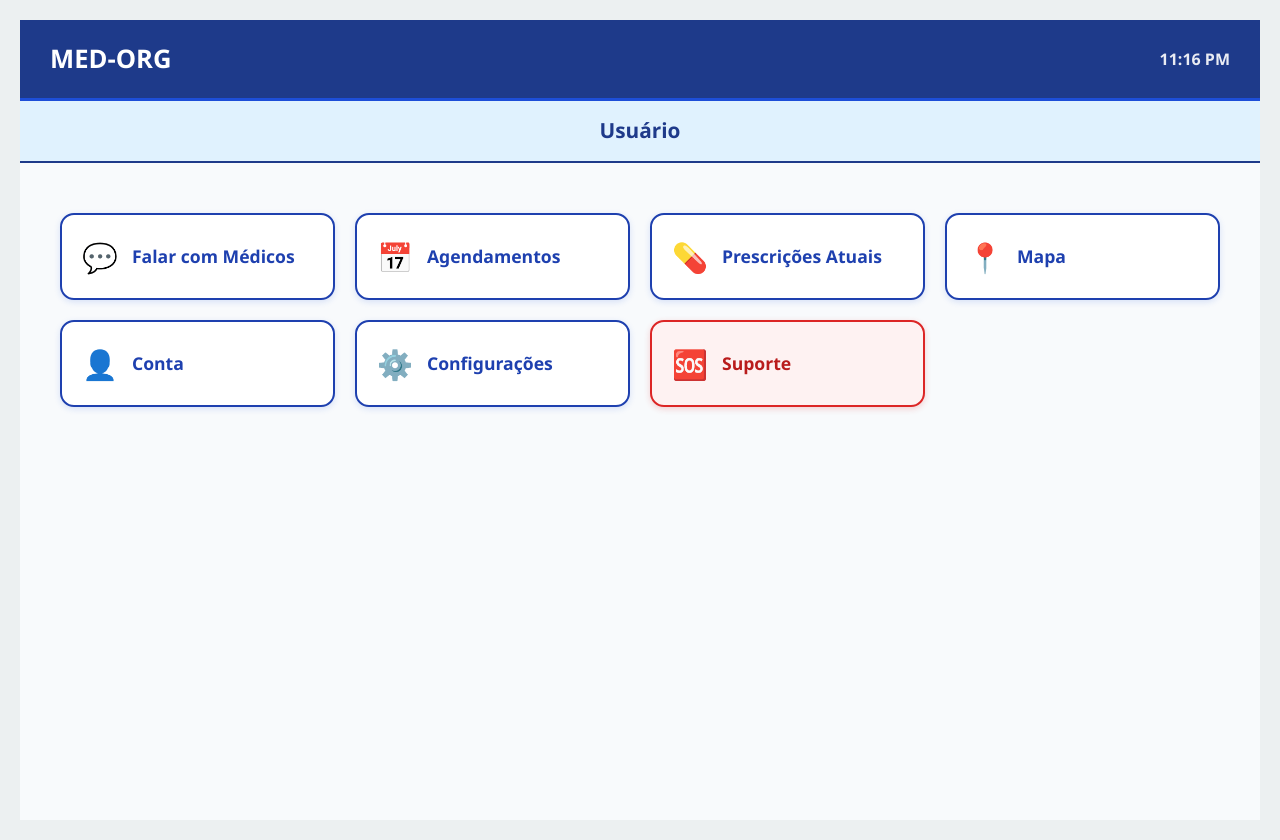
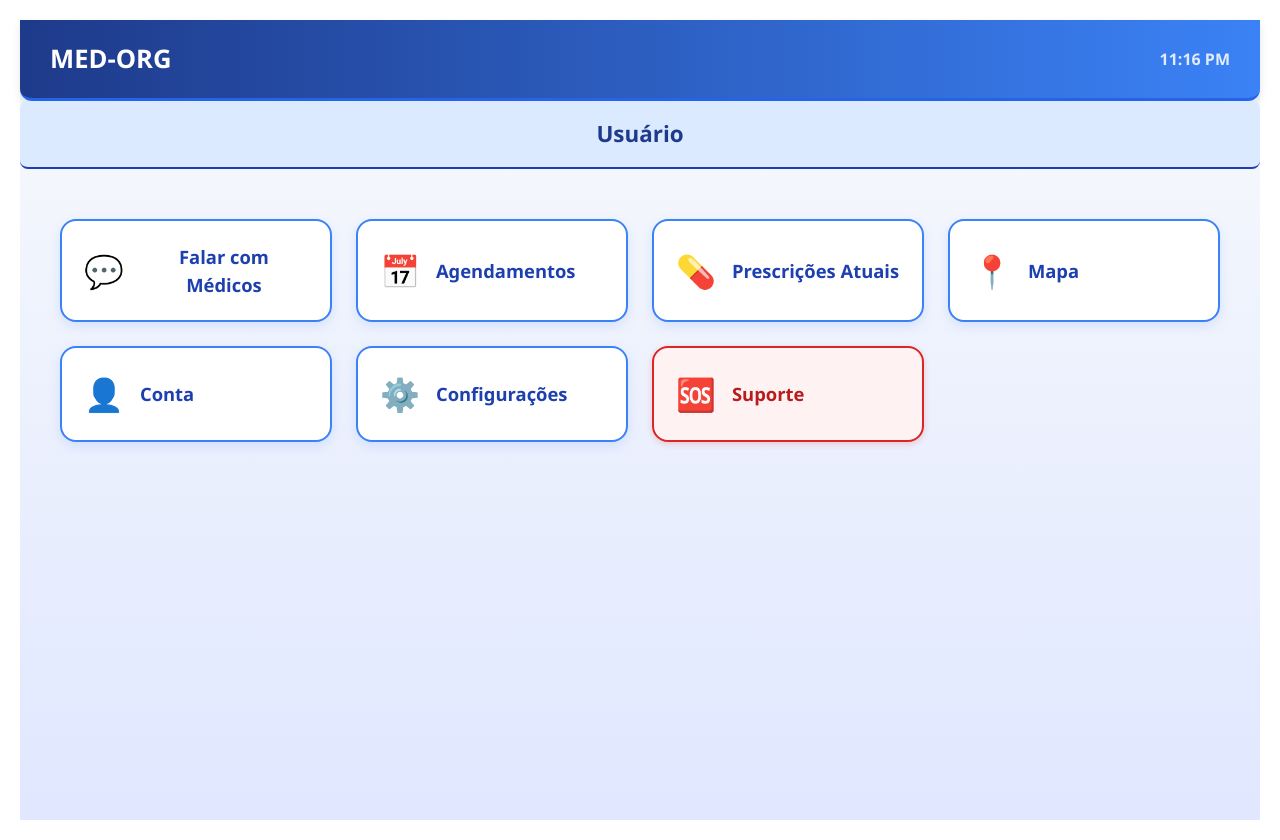
Before and after one commit to LucasMChave/web-project, a Next.js app in the folder med_org/: page /HomePaciente in a window 1280 px wide. Built offline with nearby package versions, Linux system fonts and the light colour scheme.

Commit message:
Update style.css

```diff
--- a/med_org/src/app/HomePaciente/style.css
+++ b/med_org/src/app/HomePaciente/style.css
@@ -1,7 +1,7 @@
 .home-container {
   width: 100%;
   min-height: 100vh;
-  background-color: #f8fafc; /* branco gelo */
+  background: linear-gradient(180deg, #f8fafc 0%, #e0e7ff 100%);
   display: flex;
   flex-direction: column;
   align-items: center;
@@ -15,13 +15,13 @@
   justify-content: center;
   align-items: flex-start;
   min-height: 100vh;
-  background-color: #ecf0f1;
   padding: 20px;
+  width: 100%;
 }
 
 .home-header {
   width: 100%;
-  background-color: #1e3a8a; /* azul escuro */
+  background: linear-gradient(90deg, #1e3a8a, #3b82f6); /* azul gradiente */
   color: white;
   padding: 20px 30px;
   font-size: 1.6rem;
@@ -29,30 +29,33 @@
   display: flex;
   justify-content: space-between;
   align-items: center;
-  border-bottom: 3px solid #1d4ed8;
+  border-bottom: 3px solid #2563eb;
+  box-shadow: 0 4px 8px rgba(0,0,0,0.1);
+  border-radius: 0 0 12px 12px;
 }
 
 .hora {
   font-size: 1rem;
-  opacity: 0.9;
+  opacity: 0.85;
 }
 
 .usuario-nome {
   width: 100%;
-  background-color: #e0f2fe; /* azul muito claro */
+  background-color: #dbeafe; /* azul clarinho suave */
   text-align: center;
-  padding: 14px 0;
+  padding: 16px 0;
   font-weight: 600;
-  font-size: 1.3rem;
+  font-size: 1.4rem;
   color: #1e3a8a;
-  border-bottom: 2px solid #1e3a8a;
+  border-bottom: 2px solid #1e40af;
   margin-bottom: 30px;
+  border-radius: 8px;
 }
 
 .menu-container {
   display: grid;
   grid-template-columns: repeat(auto-fill, minmax(260px, 1fr));
-  gap: 20px;
+  gap: 24px;
   padding: 20px;
   width: 100%;
   max-width: 1200px;
@@ -62,33 +65,38 @@
 .menu-item {
   display: flex;
   align-items: center;
-  gap: 14px;
+  gap: 16px;
   background-color: #ffffff;
-  border: 2px solid #1e40af; /* azul */
+  border: 2px solid #3b82f6;
   color: #1e40af;
   font-weight: 600;
-  padding: 20px;
-  border-radius: 14px;
+  padding: 22px;
+  border-radius: 16px;
   cursor: pointer;
-  transition: background-color 0.3s, border-color 0.3s, transform 0.2s;
-  font-size: 1.1rem;
-  box-shadow: 0 2px 6px rgba(29, 78, 216, 0.15);
+  transition: all 0.3s ease;
+  font-size: 1.15rem;
+  box-shadow: 0 4px 12px rgba(59, 130, 246, 0.15);
 }
 
 .menu-item:hover {
-  background-color: #eff6ff; /* azul clarinho */
-  border-color: #1d4ed8;
-  transform: translateY(-3px);
-  box-shadow: 0 6px 14px rgba(29, 78, 216, 0.3);
+  background-color: #eff6ff;
+  border-color: #2563eb;
+  transform: translateY(-4px);
+  box-shadow: 0 8px 20px rgba(59, 130, 246, 0.3);
 }
 
 .menu-icon {
-  font-size: 1.8rem;
+  font-size: 2rem;
+  transition: transform 0.3s ease;
+}
+
+.menu-item:hover .menu-icon {
+  transform: scale(1.2);
 }
 
 .suporte-button {
-  background-color: #fef2f2; /* vermelho muito claro */
-  border-color: #dc2626;      /* vermelho forte */
+  background-color: #fef2f2;
+  border-color: #dc2626;
   color: #b91c1c;
   box-shadow: 0 2px 6px rgba(220, 38, 38, 0.2);
 }
@@ -101,25 +109,26 @@
 
 @media (max-width: 768px) {
   .home-header {
-    font-size: 1.3rem;
+    font-size: 1.4rem;
     padding: 16px 20px;
   }
 
   .usuario-nome {
-    font-size: 1.1rem;
+    font-size: 1.2rem;
   }
 
   .menu-container {
     grid-template-columns: 1fr;
     padding: 15px;
+    gap: 18px;
   }
 
   .menu-item {
-    font-size: 1rem;
-    padding: 16px;
+    font-size: 1.05rem;
+    padding: 18px;
   }
 
   .menu-icon {
-    font-size: 1.5rem;
+    font-size: 1.6rem;
   }
 }
```
